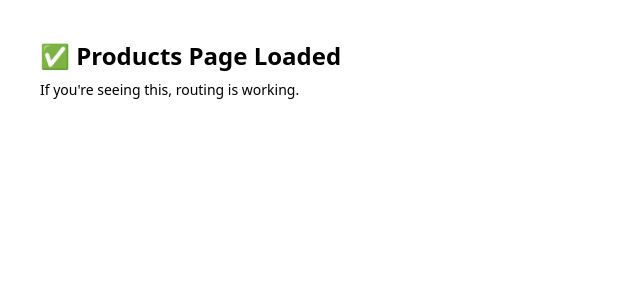
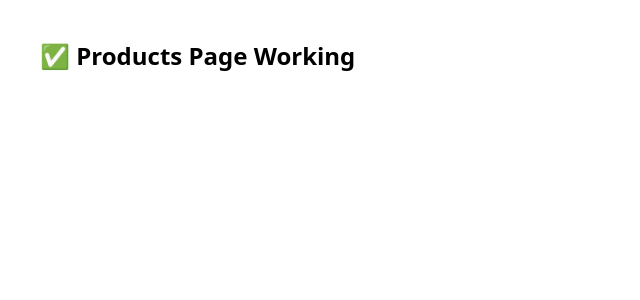
Before and after one commit to chogeamos/point-of-sale, a Next.js app: page /products in a window 1280 px wide. Shown: the top 300 px of the page, without its empty margins (0-640 px from the left). Built offline with nearby package versions, Linux system fonts and the light colour scheme.

Commit message:
Fix: Recreated products page from scratch

```diff
--- a/app/products/page.tsx
+++ b/app/products/page.tsx
@@ -3,8 +3,7 @@
 export default function ProductsPage() {
   return (
     <div className="p-10">
-      <h1 className="text-2xl font-bold">✅ Products Page Loaded</h1>
-      <p className="mt-2 text-sm">If you're seeing this, routing is working.</p>
+      <h1 className="text-2xl font-bold">✅ Products Page Working</h1>
     </div>
   );
 }
```
